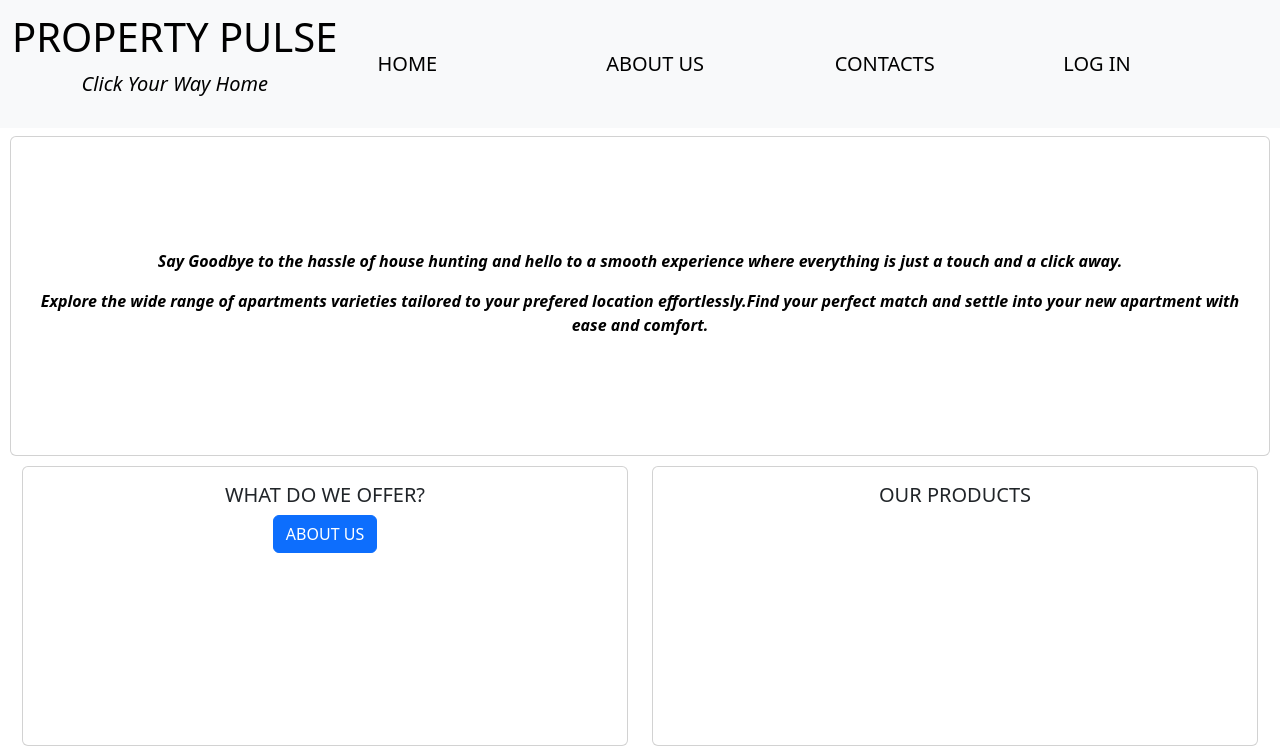
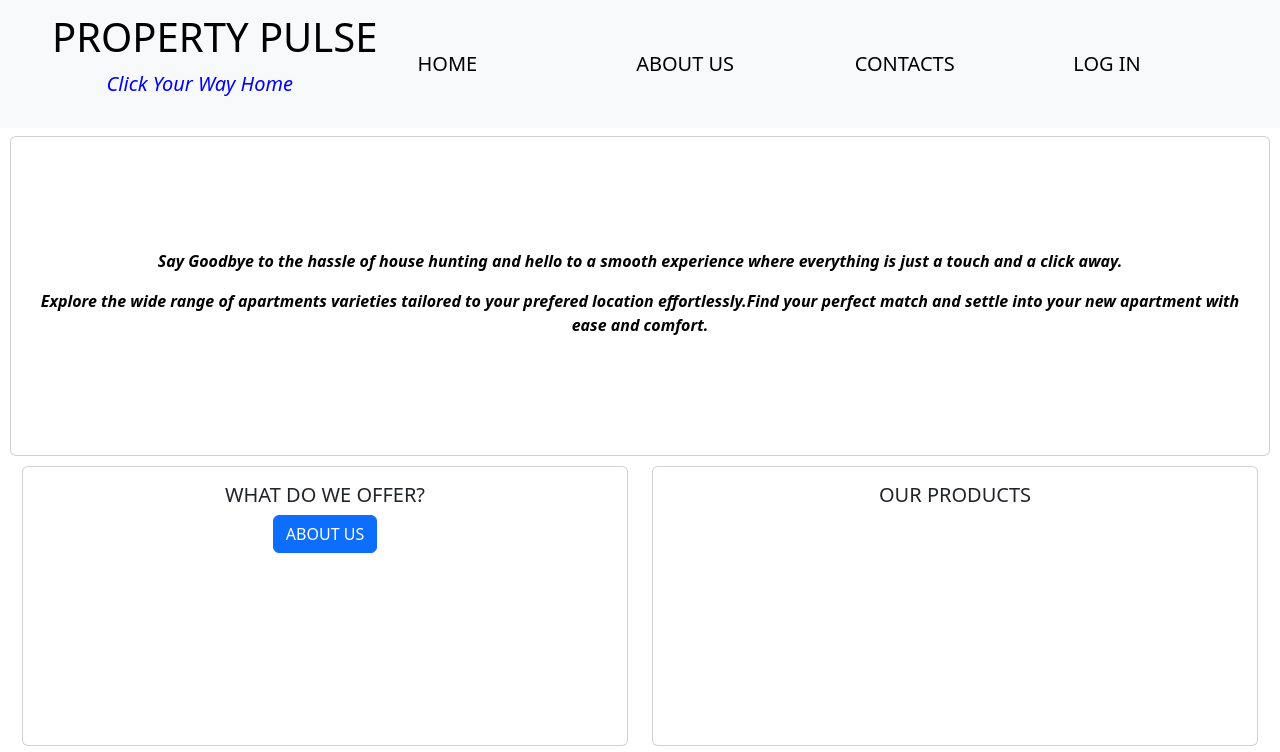
Before and after one commit to Clive-MM/Property-Pulse-, a React (Create React App) app in the folder client/: page / in a window 1280 px wide. Shown: the top 752 px of the page. Built offline with nearby package versions, Linux system fonts and the light colour scheme.

Commit message:
Styling the navbar

```diff
--- a/client/src/components/Homepage.js
+++ b/client/src/components/Homepage.js
@@ -38,9 +38,9 @@ function Homepage() {
         <nav class="navbar navbar-expand-lg navbar-light bg-light">
           <div class="container">
             <a class="navbar-brand" href="/">
-              <h1>PROPERTY PULSE</h1>
+              <h1 style={{marginLeft:"1em"}}>PROPERTY PULSE</h1>
               <p>
-                <em>Click Your Way Home</em>
+                <em style={{color:"blue", marginLeft:".5em"}}>Click Your Way Home</em>
               </p>
             </a>
           </div>
```
